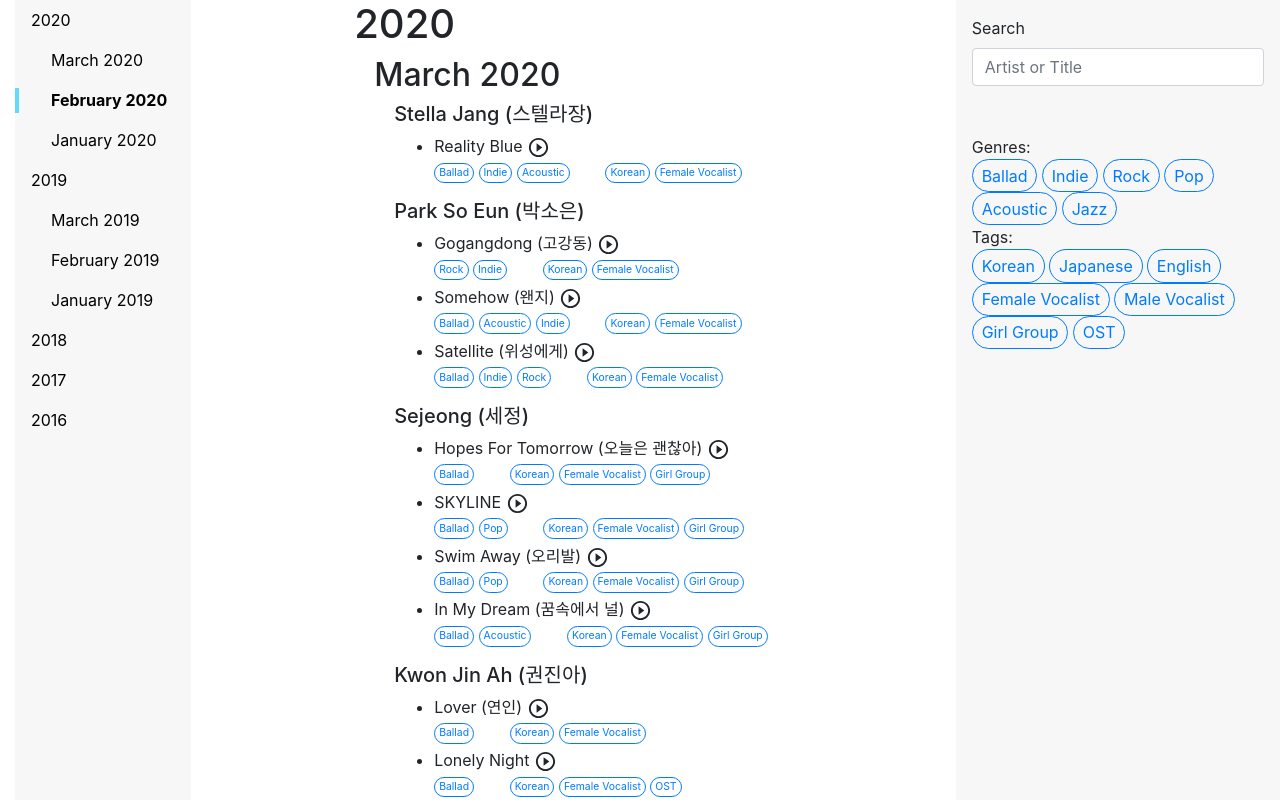
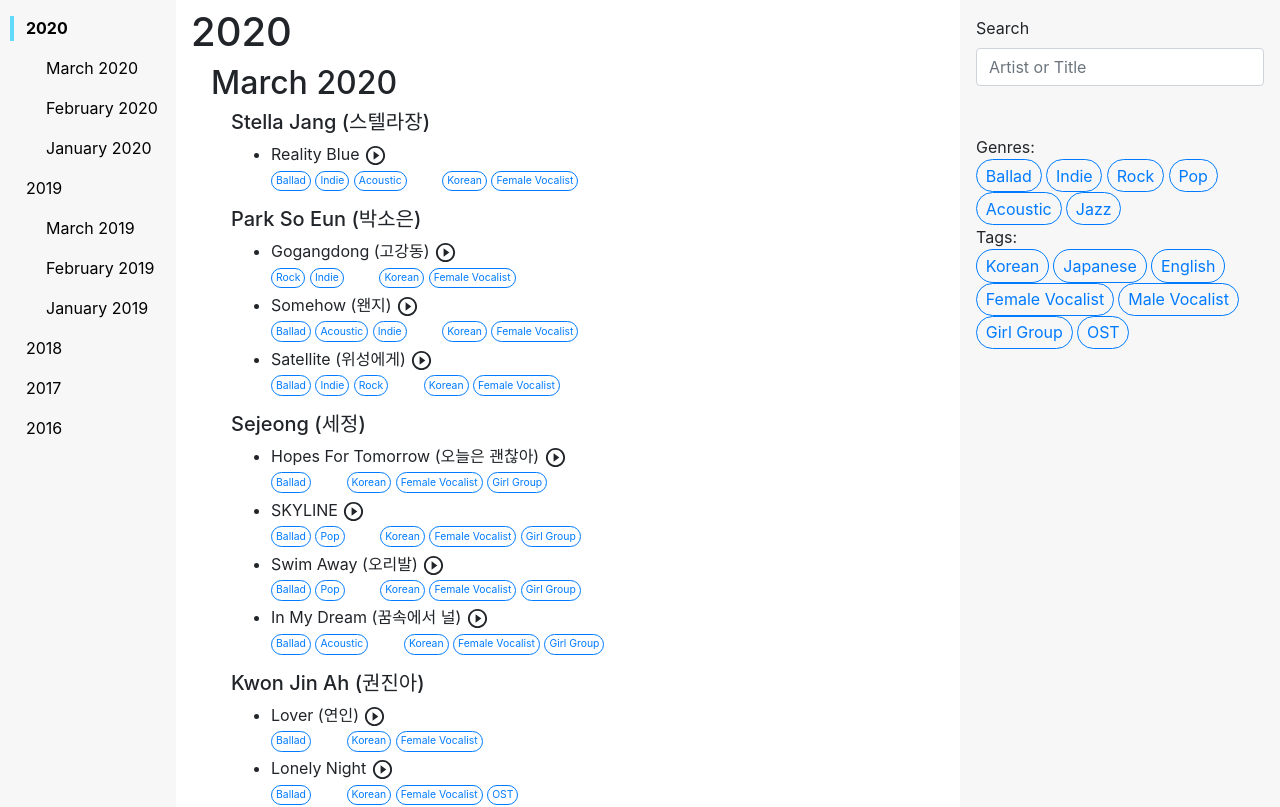
Before and after one commit to marvintran/MySongList, a React (Create React App) app: page / in a window 1280 px wide. Shown: the top 807 px of the page. Built offline with nearby package versions, Linux system fonts and the light colour scheme.

Commit message:
Changed column spacing.

```diff
--- a/src/App.css
+++ b/src/App.css
@@ -1,14 +1,32 @@
 .month {
     margin-left: 20px;
+}
+
+.nav-wrapper {
+    background-color: #f7f7f7;
+    padding-left: 0px;
+    padding-right: 0px;
+    max-width: 176px;
+    padding-top: 8px;
 }
 
 .nav-bar {
     background-color: #f7f7f7;
     height: 100vh;
-    min-width: 176px;
     display: block;
     overflow-y: auto;
     position: fixed;
+    padding-left: 10px;
+}
+
+.content {
+    padding-top: 8px;
+}
+
+.filters-wrapper {
+    background-color: #f7f7f7;
+    padding-left: 0px;
+    padding-right: 0px;
 }
 
 .filters {
--- a/src/App.js
+++ b/src/App.js
@@ -29,9 +29,10 @@ const App = () => {
   let bottomOffSet = window.innerHeight-1;
 
   return (
+    <React.Fragment>
       <Container fluid>
         <Row>
-          <Col>
+          <Col className="nav-wrapper">
             <div className="nav-bar">
               <NavLink title={"2020"} currMarker={currMarker}/>
               <NavLink title={"March 2020"} currMarker={currMarker} className={"month"}/>
@@ -46,7 +47,7 @@ const App = () => {
               <NavLink title={"2016"} currMarker={currMarker}/>
             </div>
           </Col>
-          <Col md="auto">
+          <Col className="content">
             <Waypoint onEnter={() => {setMarker("2020")}} bottomOffset={bottomOffSet}>
               <div>
                 <h1 id="2020" onClick={() => setYear2020(!toggleYear2020)}>
@@ -54,6 +55,7 @@ const App = () => {
                 </h1>
               </div>
             </Waypoint>
+
             <Collapse in={toggleYear2020}>
               <div>
                 <MonthList
@@ -146,15 +148,17 @@ const App = () => {
               </div>
             </Collapse>
           </Col>
-          <Col>
+          <Col md="3" className="filters-wrapper">
             <div className="filters">
               <SearchBar/>
               <CurrentFilters/>
               <Filters/>
             </div>
+
           </Col>
         </Row>
       </Container>
+    </React.Fragment>
   )
 }
 
--- a/src/stylesheets/NavLink.css
+++ b/src/stylesheets/NavLink.css
@@ -18,6 +18,7 @@ a {
     border-left: 4px solid rgb(97, 218, 251);
     position: absolute;
     left: 0px;
+    margin-left: 10px;
 }
 
 .active {
```
